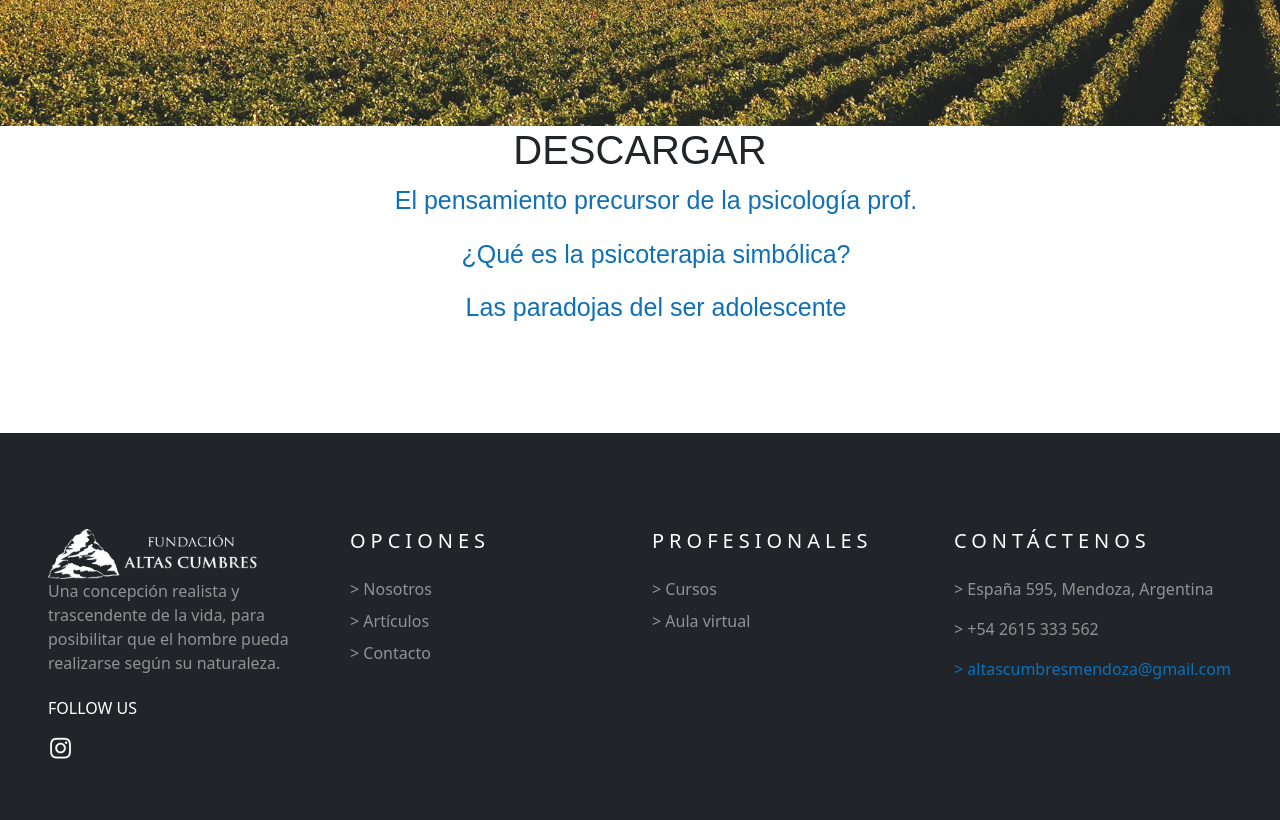
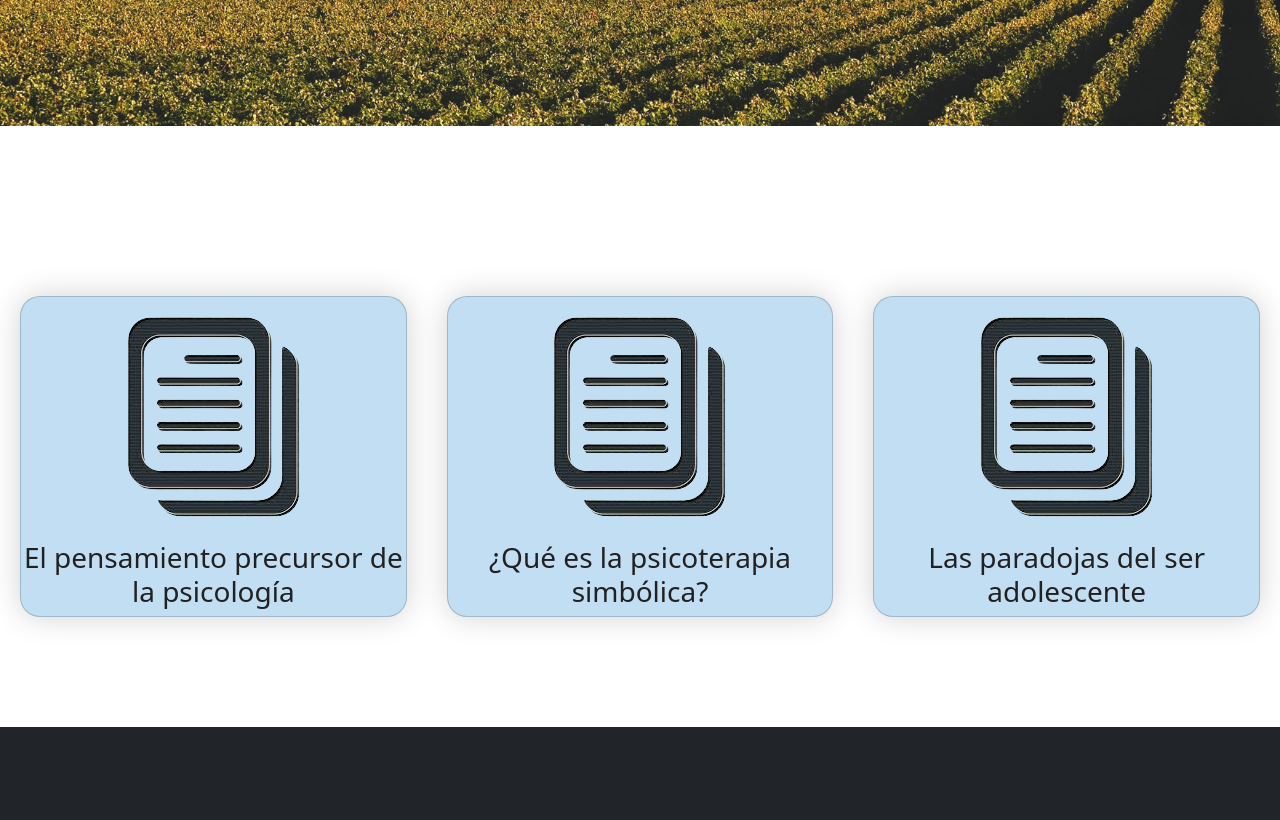
Before and after one commit to LuisMaria-Laudadio/FundacionAltasCumbres, a plain HTML site: page pages/articulos.html in a window 1280 px wide. Shown: the part 400-1220 px from the top of the page. Drawn offline with nearby package versions, Linux system fonts and the light colour scheme.

Commit message:
Articulos y detalles esteticos

```diff
--- a/css/main.css
+++ b/css/main.css
@@ -181,6 +181,11 @@ header nav div a img{
     .h3-contacto{
         font-size: 18px;
     }
+    img{
+        width: 120px;
+        margin-top: 20px;
+    }
+
 }
 @media screen and (max-width: 420px){
     .img-curso-index{
@@ -198,6 +203,11 @@ header nav div a img{
         display: none;
         font-size: 1rem;
     }
+    img{
+        width: 120px;
+        margin-top: 20px;
+    }
+
 }
 
 /* -------------------footer----------------- */
@@ -205,3 +215,26 @@ header nav div a img{
     width: 25px;
     height: 25px;
 }
+
+
+
+
+.cards{
+   display: grid;
+   grid-template-columns: repeat(auto-fit, minmax(300px,1fr));
+   padding: 20px;
+   grid-gap: 40px;
+   margin-top: 150px;
+
+
+}
+.card{
+    background-color: #c1def3;
+    border-radius: 20px;
+    box-shadow: 0 0 30px rgba(0,0,0,0.18);
+    text-align: center;
+}
+.container{
+    position: relative;
+    clip-path: polygon(0 0,100% 0,100% 85% 0 100%);
+}
--- a/pages/articulos.html
+++ b/pages/articulos.html
@@ -60,17 +60,143 @@
     <h1 class="h1-nosotros">Artículos</h1>
   </div>
 
-  <div class="div-articulos">
-    <h3 style="text-align: center; font-size: 40px;">DESCARGAR</h3>
+ <!--  <article class="articles-pdf">
+    <h3 style="text-align: center; font-size: 30px;">DESCARGAR</h3>
     <ul class="ul-art"><a href="../articulos/pensamientoprecursor.pdf" target="_blank">El pensamiento precursor de la psicología prof.</a></ul>
     <ul class="ul-art"><a href="../articulos/psicoterapia_simbolica.pdf" target="_blank">¿Qué es la psicoterapia simbólica?</a></ul>
     <ul class="ul-art"><a href="../articulos/paradojas_ser_adolescente.pdf" target="_blank">Las paradojas del ser adolescente</a></ul>
 
+  </article> -->
+
+  <div class="cards">
+    <div class="card card1">
+      <div class="container">
+        <a href="../articulos/psicoterapia_simbolica.pdf" target="_blank">
+          <img src="../imagenes/articulos/images-removebg-preview.png" alt="articulos-logo">
+        </a>
+      </div>
+      <div class="detalis">
+        <a href="../articulos/psicoterapia_simbolica.pdf" target="_blank">
+          <h3 style="color: #222121;">El pensamiento precursor de la psicología</h3>
+        </a>
+
+      </div>
+    </div>
+    <div class="card card2">
+      <div class="container">
+        <a href="http://" target="_blank">
+          <img src="../imagenes/articulos/images-removebg-preview.png" alt="articulos-logo">
+        </a>
+
+      </div>
+      <div class="detalis">
+        <a href="http://" target="_blank">
+          <h3 style="color: #222121;">¿Qué es la psicoterapia simbólica?</h3>
+        </a>
+
+      </div>
+    </div>
+    <div class="card card3">
+      <div class="container">
+        <a href="http://" target="_blank">
+          <img src="../imagenes/articulos/images-removebg-preview.png" alt="articulos-logo">
+        </a>
+
+      </div>
+      <div class="detalis">
+        <a href="http://" target="_blank">
+          <h3 style="color: #222121;">Las paradojas del ser adolescente</h3>
+        </a>
+
+      </div>
+    </div>
   </div>
 
 
 
+
+
+
+
+
+
+
+
+
+
+
+
+
+
+
+
+
+
+
+
+
+
+
+
+
+
+
+
+
+
+
+
+
+
+
+
 </main>
+
+
+
+
+
+
+
+
+
+
+
+
+
+
+
+
+
+
+
+
+
+
+
+
+
+
+
+
+
+
+
+
+
+
+
+
+
+
+
+
+
+
+
+
+
+
 
     <footer>
       <div class="container-fluid bg-dark text-white-50 py-5 px-sm-3 px-lg-5" style="margin-top: 90px;">
```
Also changed, not shown: imagenes/articulos/111.png (added), imagenes/articulos/122.png (added), imagenes/articulos/download.png (added), imagenes/articulos/images-removebg-.png (added), imagenes/articulos/images-removebg-preview.png (added).
